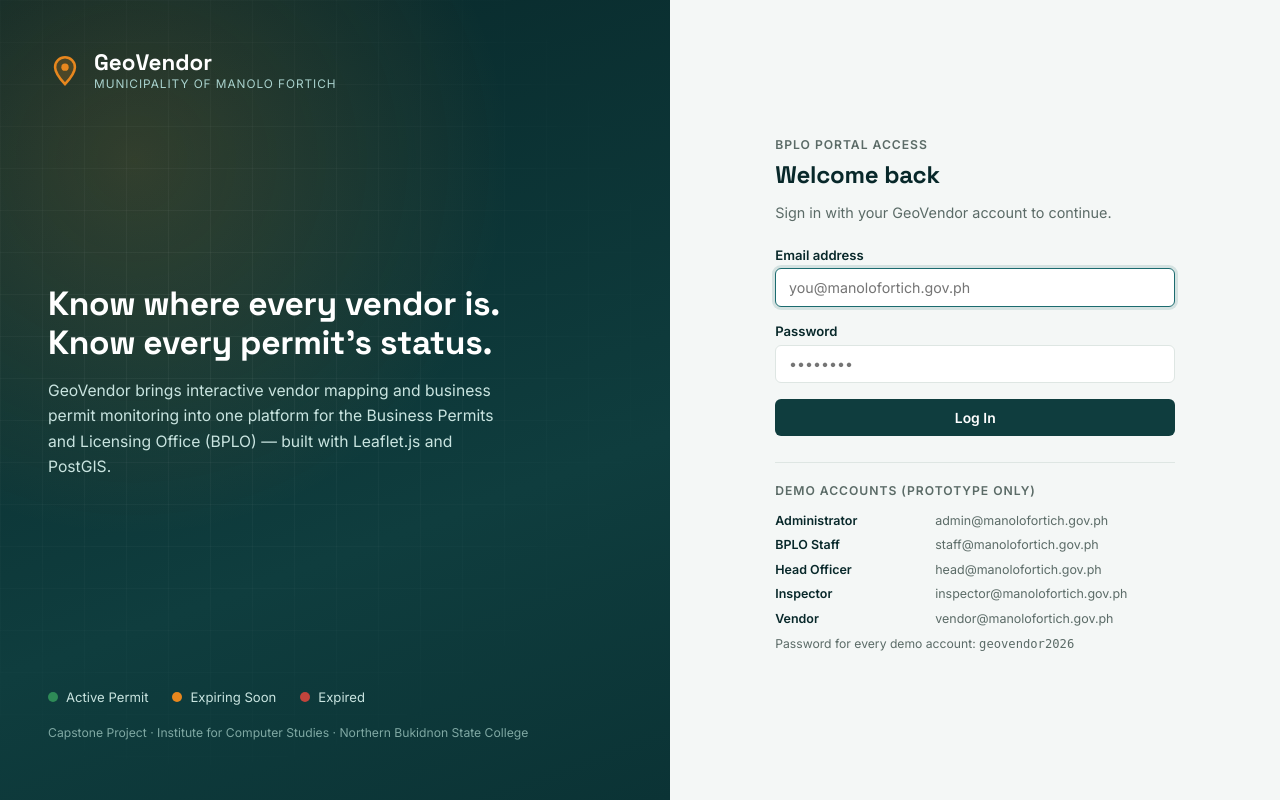
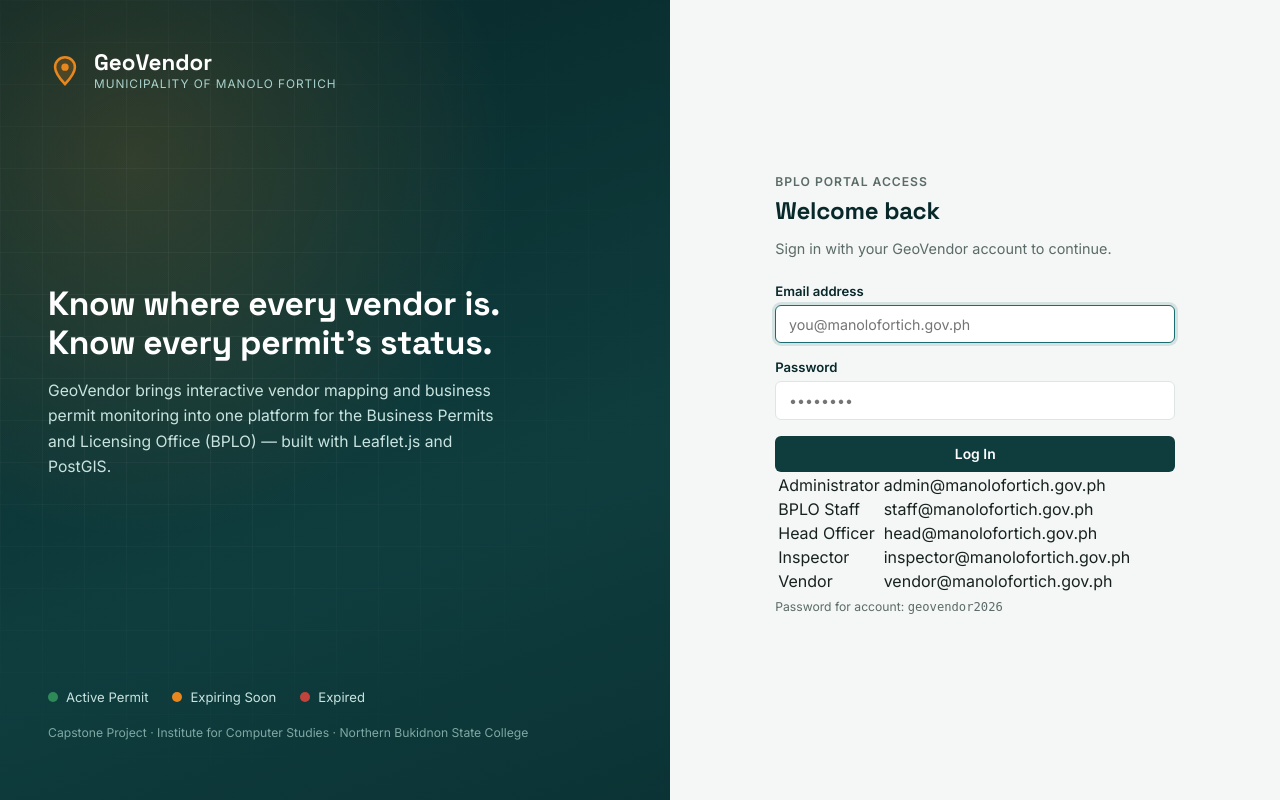
Before and after one commit to Lemuel-ui/GEOVENDOR, a PHP site: page /GeoVendor/login/index.php in a window 1280 px wide. Run offline with PHP 8.4, Linux system fonts and the light colour scheme.

Commit message:
initial commit

```diff
--- a/login/index.php
+++ b/login/index.php
@@ -100,9 +100,6 @@ if ($_SERVER['REQUEST_METHOD'] === 'POST') {
                 </div>
                 <button type="submit" class="btn btn-primary" style="width:100%;justify-content:center;">Log In</button>
             </form>
-
-            <div class="demo-accounts">
-                <div class="kicker">Demo accounts (prototype only)</div>
                 <table>
                     <tr><td class="role">Administrator</td><td>admin@manolofortich.gov.ph</td></tr>
                     <tr><td class="role">BPLO Staff</td><td>staff@manolofortich.gov.ph</td></tr>
@@ -110,7 +107,7 @@ if ($_SERVER['REQUEST_METHOD'] === 'POST') {
                     <tr><td class="role">Inspector</td><td>inspector@manolofortich.gov.ph</td></tr>
                     <tr><td class="role">Vendor</td><td>vendor@manolofortich.gov.ph</td></tr>
                 </table>
-                <p class="form-hint">Password for every demo account: <code>geovendor2026</code></p>
+                <p class="form-hint">Password for account: <code>geovendor2026</code></p>
             </div>
         </div>
     </div>
```
